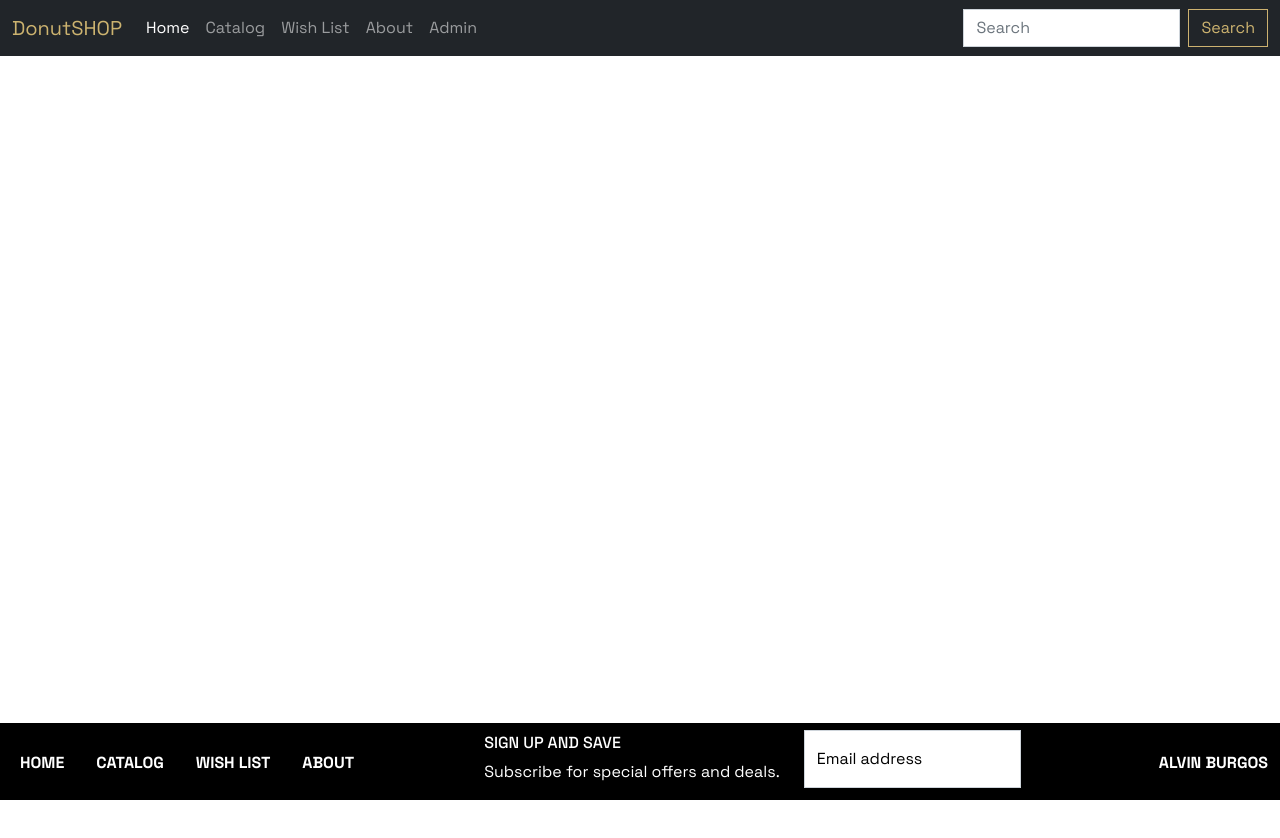
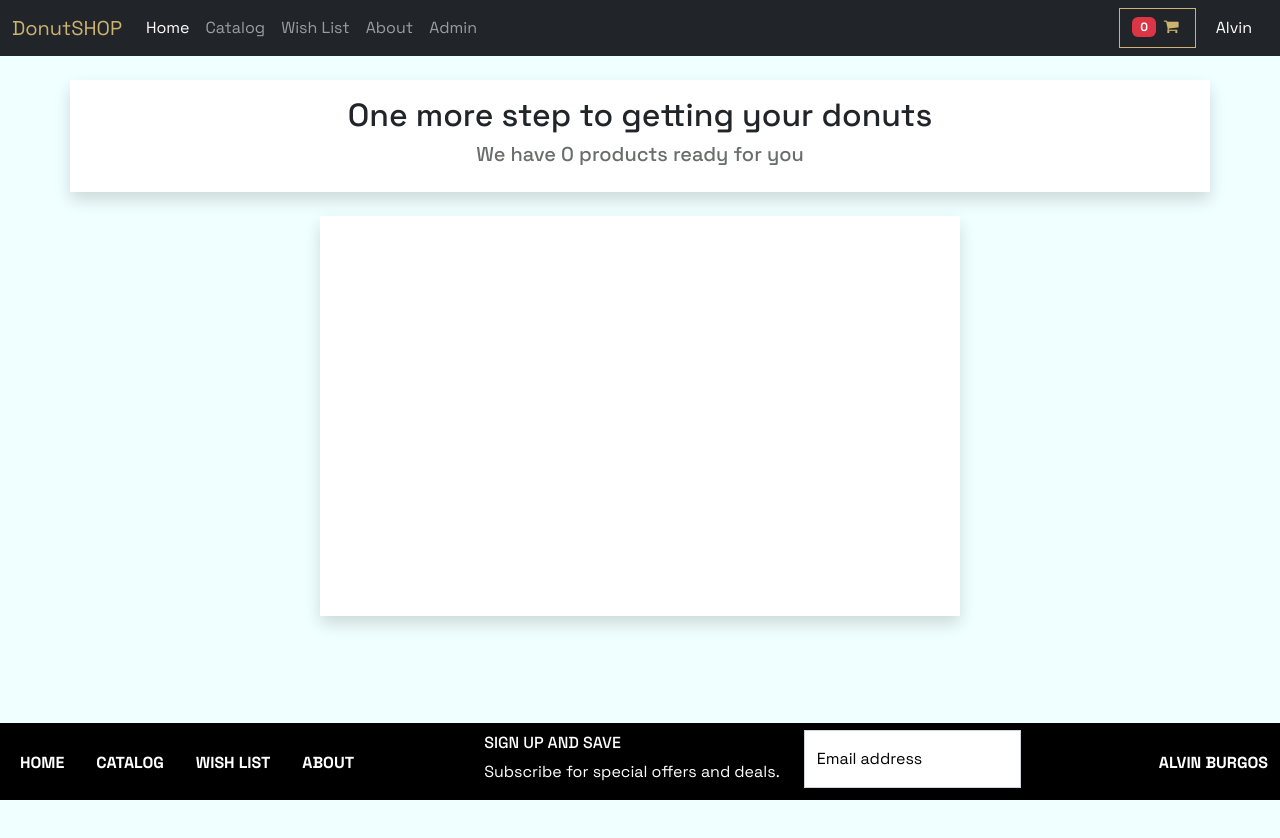
Before and after one commit to seralvinburgos/107_frontend, a React (Create React App) app: page /cart in a window 1280 px wide. Shown: the top 838 px of the page. Before the commit the page ends 800 px from the top, so only its background shows below. Built offline with nearby package versions, Linux system fonts and the light colour scheme.

Commit message:
completed functionality from class3. Cart page added with products function

```diff
--- a/package.json
+++ b/package.json
@@ -12,6 +12,7 @@
     "@testing-library/user-event": "^13.5.0",
     "babel-plugin-macros": "^3.1.0",
     "bootstrap": "^5.2.2",
+    "font-awesome": "^4.7.0",
     "framer-motion": "^7.6.1",
     "react": "^18.2.0",
     "react-dom": "^18.2.0",
--- a/src/App.js
+++ b/src/App.js
@@ -7,20 +7,24 @@ import WishList from './pages/wishList';
 import Home from './pages/home';
 import About from './pages/about';
 import Admin from './pages/admin';
+import Cart from './pages/cart';
 
 import 'bootstrap/dist/css/bootstrap.min.css';
 import 'bootstrap/dist/js/bootstrap.min.js';
+import 'font-awesome/css/font-awesome.min.css';
 
 import { BrowserRouter, Routes, Route } from 'react-router-dom';
 import { AnimatePresence } from 'framer-motion';
+import GlobalContext from './state/globalContext';
 
 function App() {
   return (
+    <GlobalContext>
       <BrowserRouter>
       <div className="cat-container">
         <NavBar />
 
-      <AnimatePresence exitBeforeEnter>
+        <AnimatePresence mode='wait'>
         <Routes>
           <Route path="/" element={<Home />} />
           <Route path="/home" element={<Home />} />
@@ -28,6 +32,7 @@ function App() {
           <Route path="/wish" element={<WishList />} />
           <Route path="/about" element={<About />} />
           <Route path="/admin" element={<Admin />} />
+          <Route path="/cart" element={<Cart />} />
         </Routes>
         </AnimatePresence>
 
@@ -36,6 +41,7 @@ function App() {
       </div>
 
       </BrowserRouter>
+    </GlobalContext>
   );
 }
 
--- a/src/components/footer.jsx
+++ b/src/components/footer.jsx
@@ -18,7 +18,7 @@ function Footer() {
                 </div>
                 <div className="subscribe form-floating mb-3">
                     <input type="email" className="form-control subInput" id="floatingInput" placeholder="name@example.com" />
-                    <label for="floatingInput">Email address</label>
+                    <label htmlFor="floatingInput">Email address</label>
                 </div>
             </div>
             <div className="name">
--- a/src/components/navBar.css
+++ b/src/components/navBar.css
@@ -18,3 +18,6 @@
     border-radius: 0;
     font-family: 'Space Grotesk', sans-serif;
 }
+#userName {
+    color: white;
+}
--- a/src/components/navBar.jsx
+++ b/src/components/navBar.jsx
@@ -1,8 +1,13 @@
 import "./navBar.css";
+import StoreContext from '../state/storeContext';
+import { useContext } from "react";
 
 import {Link} from 'react-router-dom';
 
 function NavBar() {
+    const user = useContext(StoreContext).user;
+    const cart = useContext(StoreContext).cart;
+
     return (
         <nav className="navbar navbar-expand-lg navbar-dark bg-dark sticky-top">
           <div className="container-fluid">
@@ -29,8 +34,11 @@ function NavBar() {
                 </li>
               </ul>
               <form className=" form d-flex" role="search">
-        <input className="form-control me-2" id="navSearchInput" type="search" placeholder="Search" aria-label="Search" />
-        <button className="btn btn-outline-light" id="searchBtn" type="submit">Search</button>
+                <Link className="btn btn-outline-light me-1" id="searchBtn" to="/cart">
+                  <span className="badge text-bg-danger me-2">{cart.length}</span>
+                  <i className="fa fa-shopping-cart me-1" aria-hidden="true"></i></Link>
+
+                  <label className="mx-3 py-2" id="userName">{user.name}</label>
               </form>
             </div>
           </div>
--- a/src/components/product.jsx
+++ b/src/components/product.jsx
@@ -1,12 +1,12 @@
-import { useState } from "react";
 import "./product.css";
 import QuantPicker from './quantPicker';
-
-import {Link} from 'react-router-dom';
+import { useState, useContext } from "react";
+import StoreContext from "../state/storeContext";
 
 const Product = (props) => {
+    const [quantity, setQuantity] = useState(1);
+    const addToCart = useContext(StoreContext).addToCart;
 
-    const [quantity, setQuantity] = useState(1);
     const handleQuantChange = (qty) => {
         console.log("QuantPicker changed",qty);
         setQuantity(qty);
@@ -15,7 +15,12 @@ const Product = (props) => {
     const getTotal=() => {
         const total = quantity*props.data.price;
         return total.toFixed(2);
-    }
+    };
+
+    const handleAdd = () => {
+        let pForCart = {...props.data, quantity: quantity};
+        addToCart(pForCart);
+    };
 
     return (
         <div className="col">
@@ -27,7 +32,7 @@ const Product = (props) => {
                         <li className="list-group-item text-center priceEach border-0">Price: ${props.data.price.toFixed(2)}</li>
                         <li className="list-group-item text-center totalPrice border-0">Total: ${getTotal()}</li>
                         <li className="list-group-item m-auto border-0"><QuantPicker onChange={handleQuantChange}/></li>
-                        <Link to="#" type="button" className="btn btn-warning col-6 m-auto my-2">Add</Link>
+                        <button onClick={handleAdd} to="#" type="button" className="btn btn-warning col-6 m-auto my-2">Add</button>
                     </ul>
                 </div>
             </div>
@@ -36,19 +41,4 @@ const Product = (props) => {
 };
 
 
-
-
-
-
-
-
-
-
-
-
-
-
-
-
-
 export default Product;
--- /dev/null
+++ b/src/pages/cart.css
@@ -0,0 +1,29 @@
+@import url('https://fonts.googleapis.com/css2?family=Space+Grotesk:wght@300;400;500;600;700&display=swap');
+
+.cart {
+    height: 85rem;
+    padding-bottom: 10rem;
+    font-family: 'Space Grotesk', sans-serif;
+}
+.cartTopSect {
+    height: 7rem;
+    background-color: white;
+}
+.cart h2 {
+    text-align: center;
+}
+.cart h5 {
+    color: #6a6e6b;
+    text-align: center;
+}
+.cartProductList {
+    height: 25rem;
+    background-color: white;
+}
+.cart .products li {
+    list-style: none;
+
+}
+.products {
+    padding: 1rem 1rem;
+}
--- /dev/null
+++ b/src/pages/cart.jsx
@@ -0,0 +1,27 @@
+import "./cart.css";
+import { useContext } from "react";
+import StoreContext from "../state/storeContext";
+
+
+const Cart = () => {
+    const cart = useContext(StoreContext).cart;
+    return (
+        <div className="cart">
+            <div className="cartTopSect container shadow mt-4 d-flex flex-column pt-3">
+            <h2 className="header ">One more step to getting your donuts</h2>
+            <h5 className="header" >We have {cart.length} products ready for you</h5>
+            </div>
+            <br />
+
+            <div className="cartProductList container row col-6 mx-auto shadow">
+            <div className="products">
+                <ul>
+                    {cart.map(p => <li className="my-3 fw-bold" key={p._id}>{p.title} - {p.quantity}</li>)}
+                </ul>
+            </div>
+            </div>
+        </div>
+    );
+}
+
+export default Cart;
--- /dev/null
+++ b/src/state/globalContext.jsx
@@ -0,0 +1,31 @@
+import StoreContext from "./storeContext";
+import { useState } from "react"
+
+const GlobalContext = (props) => {
+    const [cart, setCart] = useState([]);
+    const [user, setUser] = useState({ id: 1, name:"Alvin" });
+
+    const addToCart = (prod) => {
+        setCart([...cart, prod]);
+    };
+    const removeFromCart = () => {
+        console.log("removing product");
+    };
+    const clearCart = () => {
+        console.log("cart is empty");
+    }
+
+    return (
+        <StoreContext.Provider value={{
+            cart: cart,
+            user: user,
+            addToCart: addToCart,
+            removeFromCart: removeFromCart,
+            clearCart: clearCart,
+        }}>
+            {props.children}
+        </StoreContext.Provider>
+    );
+};
+
+export default GlobalContext;
--- /dev/null
+++ b/src/state/storeContext.js
@@ -0,0 +1,18 @@
+import { createContext } from "react";
+
+/**
+ * Context is a promise/interface of the info/fns that will be available
+ * in the state
+ */
+
+
+let StoreContext = createContext({
+    cart: [],
+    user: {},
+    addToCart: () => {},
+    removeFromCart: () => {},
+    clearCart: () => {},
+});
+
+
+export default StoreContext;
```
Also changed, not shown: 1 other file (tests, documents, lock files or other folders). Lines whose indentation alone changed are shown as unchanged.
